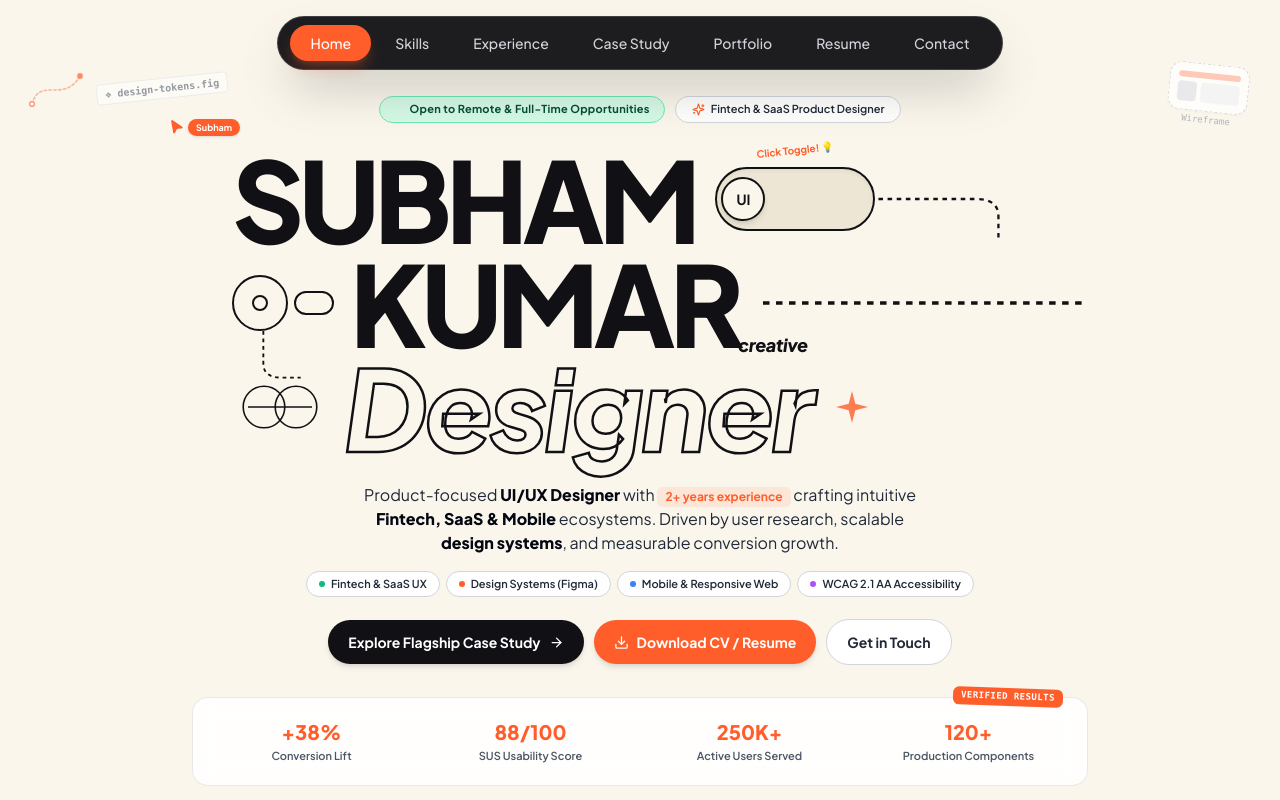
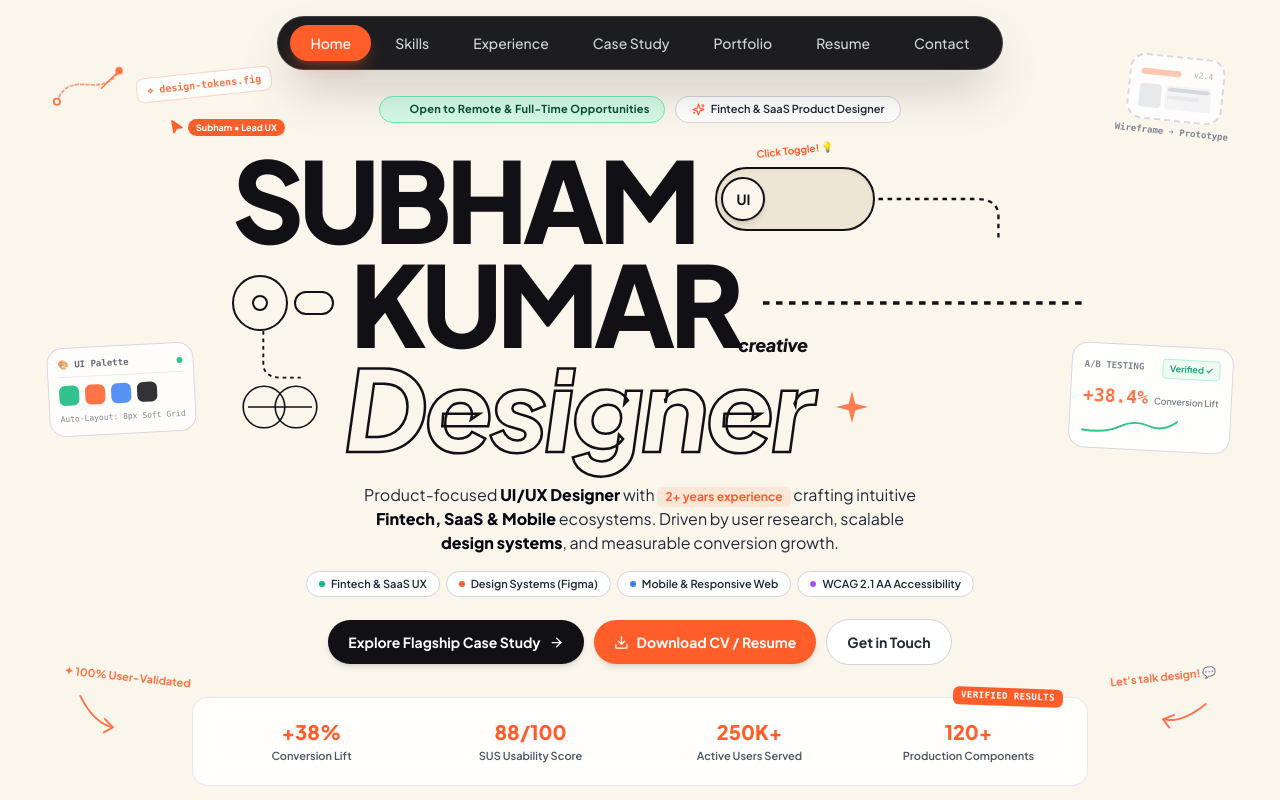
Before and after one commit to Iamsbhm/subham-portfolio, a React (Vite) app: page / in a window 1280 px wide. Shown: the top 800 px of the page. Built offline with nearby package versions, Linux system fonts and the light colour scheme.

Commit message:
Fill Hero blank spaces with UI/UX color token swatches, A/B conversion sparkline card, and annotated guide arrows

```diff
--- a/src/components/Hero.jsx
+++ b/src/components/Hero.jsx
@@ -1,5 +1,5 @@
 import React, { useState } from 'react';
-import { Sparkles, ArrowRight, MousePointer2, Download, Layers, PenTool, CheckCircle2 } from 'lucide-react';
+import { Sparkles, ArrowRight, MousePointer2, Download, Layers, PenTool, CheckCircle2, TrendingUp, Check, Eye } from 'lucide-react';
 import { personalInfo } from '../data/portfolioData';
 
 const Hero = () => {
@@ -19,31 +19,101 @@ const Hero = () => {
     <section id="home" className="relative pt-20 pb-12 md:pt-24 md:pb-16 overflow-hidden bg-[#FAF6EC] select-none">
 
       {/* ========================================================
-          BACKGROUND VECTOR ACCENTS & DESIGN TOKENS
+          LEFT SIDE DOODLES & BLUEPRINT DESIGN ARTIFACTS
           ======================================================== */}
 
-      {/* Top Left Subtle Bezier Pen Accent */}
-      <div className="absolute top-16 left-6 hidden lg:flex items-center space-x-2 pointer-events-none opacity-70">
-        <svg className="w-16 h-12 text-brand-orange/60" viewBox="0 0 80 60" fill="none" stroke="currentColor" strokeWidth="2" strokeLinecap="round">
-          <path d="M10 50 C 20 15, 50 50, 70 15" strokeDasharray="3 3" />
-          <circle cx="10" cy="50" r="3" fill="white" stroke="#FF5E2B" strokeWidth="1.5" />
-          <circle cx="70" cy="15" r="3" fill="#FF5E2B" />
+      {/* Left Doodle 1: Top-Left Bezier Pen Curve & Token */}
+      <div className="absolute top-14 left-4 xl:left-12 hidden lg:flex items-center space-x-2 pointer-events-none opacity-85 hover:opacity-100 transition-opacity">
+        <svg className="w-20 h-14 text-brand-orange/70" viewBox="0 0 90 60" fill="none" stroke="currentColor" strokeWidth="2" strokeLinecap="round">
+          <path d="M10 50 C 25 10, 60 50, 80 15" strokeDasharray="3 3" />
+          <circle cx="10" cy="50" r="3.5" fill="white" stroke="#FF5E2B" strokeWidth="2" />
+          <circle cx="80" cy="15" r="3.5" fill="#FF5E2B" />
+          <line x1="80" y1="15" x2="60" y2="35" stroke="#FF5E2B" strokeWidth="1.5" />
         </svg>
-        <span className="text-[10px] font-mono text-gray-500 font-bold -rotate-6 bg-white/80 px-2 py-0.5 rounded border border-gray-200">
+        <div className="bg-white/95 backdrop-blur-xs border border-brand-orange/30 text-brand-orange px-2.5 py-1 rounded-lg text-[10px] font-mono font-bold shadow-xs -rotate-6">
           ❖ design-tokens.fig
-        </span>
+        </div>
       </div>
 
-      {/* Top Right Mini Wireframe Doodle */}
-      <div className="absolute top-16 right-8 hidden lg:flex flex-col items-center pointer-events-none opacity-80 rotate-6">
-        <div className="bg-white/90 p-2 rounded-xl border border-dashed border-gray-300 shadow-sm space-y-1 w-20">
-          <div className="w-full h-1.5 bg-brand-orange/40 rounded" />
+      {/* Left Doodle 2: Mid-Left Color Palette Token Swatches */}
+      <div className="absolute top-1/2 -translate-y-20 left-4 xl:left-12 hidden xl:flex flex-col space-y-1.5 pointer-events-none opacity-85">
+        <div className="bg-white/90 backdrop-blur-xs p-2.5 rounded-2xl border border-gray-300 shadow-xs space-y-2 -rotate-3">
+          <div className="flex items-center justify-between space-x-2 pb-1 border-b border-gray-200">
+            <span className="text-[9px] font-mono font-bold text-gray-600">🎨 UI Palette</span>
+            <span className="w-1.5 h-1.5 rounded-full bg-emerald-500" />
+          </div>
+          <div className="flex space-x-1.5">
+            <div className="w-5 h-5 rounded-md bg-[#10B981] shadow-xs" title="Emerald Primary" />
+            <div className="w-5 h-5 rounded-md bg-[#FF5E2B] shadow-xs" title="Brand Orange" />
+            <div className="w-5 h-5 rounded-md bg-[#3B82F6] shadow-xs" title="Travel Blue" />
+            <div className="w-5 h-5 rounded-md bg-[#111115] shadow-xs" title="Dark Canvas" />
+          </div>
+          <span className="text-[8px] font-mono text-gray-500 block text-center">Auto-Layout: 8px Soft Grid</span>
+        </div>
+      </div>
+
+      {/* Left Doodle 3: Lower-Left Hand-Drawn Arrow pointing to CTA */}
+      <div className="absolute bottom-28 left-6 xl:left-16 hidden lg:flex flex-col items-start pointer-events-none opacity-85">
+        <span className="text-[11px] font-bold font-sans text-brand-orange rotate-6 mb-1">
+          ✦ 100% User-Validated
+        </span>
+        <svg className="w-16 h-12 text-brand-orange rotate-12" viewBox="0 0 60 50" fill="none" stroke="currentColor" strokeWidth="2" strokeLinecap="round">
+          <path d="M10 10 Q 30 35, 50 35" />
+          <path d="M40 28 L 50 35 L 42 42" />
+        </svg>
+      </div>
+
+      {/* ========================================================
+          RIGHT SIDE DOODLES & BLUEPRINT DESIGN ARTIFACTS
+          ======================================================== */}
+
+      {/* Right Doodle 1: Top-Right Low-Fi Wireframe Component */}
+      <div className="absolute top-14 right-4 xl:right-12 hidden lg:flex flex-col items-center pointer-events-none opacity-85 rotate-6">
+        <div className="bg-white/90 backdrop-blur-xs p-2.5 rounded-2xl border-2 border-dashed border-gray-300 shadow-xs space-y-1.5 w-24">
+          <div className="flex items-center justify-between">
+            <div className="w-10 h-1.5 bg-brand-orange/40 rounded" />
+            <span className="text-[8px] font-mono text-gray-400">v2.4</span>
+          </div>
           <div className="flex space-x-1">
-            <div className="w-1/3 h-5 bg-gray-200 rounded" />
-            <div className="w-2/3 h-5 bg-gray-100 rounded" />
+            <div className="w-1/3 h-6 bg-gray-200 rounded" />
+            <div className="w-2/3 h-6 bg-gray-100 rounded space-y-1 p-0.5">
+              <div className="w-full h-1 bg-gray-300 rounded" />
+              <div className="w-3/4 h-1 bg-gray-200 rounded" />
+            </div>
           </div>
         </div>
-        <span className="text-[9px] font-mono text-gray-400 mt-0.5">Wireframe</span>
+        <span className="text-[9px] font-mono text-gray-500 font-semibold mt-1">Wireframe ➔ Prototype</span>
+      </div>
+
+      {/* Right Doodle 2: Mid-Right Verified Impact Sparkline Card */}
+      <div className="absolute top-1/2 -translate-y-20 right-4 xl:right-12 hidden xl:flex flex-col pointer-events-none opacity-85">
+        <div className="bg-white/95 backdrop-blur-xs p-3 rounded-2xl border border-gray-300 shadow-xs space-y-1.5 rotate-3">
+          <div className="flex items-center justify-between space-x-2">
+            <span className="text-[9px] font-mono font-bold text-gray-500 uppercase">A/B Testing</span>
+            <span className="text-[9px] font-bold text-emerald-600 bg-emerald-50 px-1.5 py-0.5 rounded border border-emerald-200">
+              Verified ✓
+            </span>
+          </div>
+          <div className="flex items-baseline space-x-1.5">
+            <span className="text-lg font-black text-brand-orange font-mono">+38.4%</span>
+            <span className="text-[9px] text-gray-600 font-medium">Conversion Lift</span>
+          </div>
+          {/* Sparkline mini wave */}
+          <svg className="w-24 h-5 text-emerald-500" viewBox="0 0 100 20" fill="none" stroke="currentColor" strokeWidth="2" strokeLinecap="round">
+            <path d="M 0 15 Q 25 18, 40 10 T 70 8 T 100 2" />
+          </svg>
+        </div>
+      </div>
+
+      {/* Right Doodle 3: Lower-Right Curved Arrow pointing to Contact CTA */}
+      <div className="absolute bottom-28 right-6 xl:right-16 hidden lg:flex flex-col items-end pointer-events-none opacity-85">
+        <span className="text-[11px] font-bold font-sans text-brand-orange -rotate-6 mb-1">
+          Let's talk design! 💬
+        </span>
+        <svg className="w-16 h-12 text-brand-orange -scale-x-100 rotate-12" viewBox="0 0 60 50" fill="none" stroke="currentColor" strokeWidth="2" strokeLinecap="round">
+          <path d="M10 10 Q 30 35, 50 35" />
+          <path d="M40 28 L 50 35 L 42 42" />
+        </svg>
       </div>
 
       {/* ========================================================
@@ -51,7 +121,7 @@ const Hero = () => {
           ======================================================== */}
       <div className="max-w-5xl mx-auto px-4 sm:px-6 lg:px-8 relative z-10">
 
-        {/* Availability & Hello Badge (Tightened top spacing) */}
+        {/* Availability & Hello Badge */}
         <div className="flex flex-col sm:flex-row items-center justify-center gap-2.5 mb-5 relative">
           <div className="inline-flex items-center space-x-2 px-3.5 py-1 rounded-full bg-emerald-100/90 border border-emerald-300 text-emerald-900 text-[11px] font-bold tracking-wide shadow-xs">
             <span className="w-2 h-2 rounded-full bg-emerald-500 animate-ping" />
@@ -69,11 +139,11 @@ const Hero = () => {
             ======================================================== */}
         <div className="max-w-3xl lg:max-w-4xl mx-auto text-[#111115] relative flex flex-col items-center sm:items-start pl-0 sm:pl-4 lg:pl-10">
 
-          {/* Floating Figma Cursor Doodle attached near the header */}
+          {/* Floating Figma Cursor Doodle */}
           <div className="absolute -top-6 -left-6 hidden md:flex items-center space-x-1 pointer-events-none">
             <MousePointer2 size={16} className="text-brand-orange fill-brand-orange rotate-12" />
-            <span className="bg-brand-orange text-white text-[9px] font-bold px-2 py-0.5 rounded-full shadow">
-              Subham
+            <span className="bg-brand-orange text-white text-[9px] font-bold px-2 py-0.5 rounded-full shadow-xs">
+              Subham • Lead UX
             </span>
           </div>
 
@@ -86,7 +156,7 @@ const Hero = () => {
             {/* Interactive Toggle Switch */}
             <div className="relative flex items-center">
 
-              {/* Playful Hand-Drawn Arrow annotation pointing to toggle */}
+              {/* Playful Hand-Drawn Annotation Arrow */}
               <div className="absolute -top-6 left-1/2 -translate-x-1/2 hidden sm:flex items-center space-x-1 pointer-events-none">
                 <span className="text-[10px] font-bold font-sans text-brand-orange -rotate-6">
                   {isToggleActive ? 'UX Mode ⚡' : 'Click Toggle! 💡'}
```
